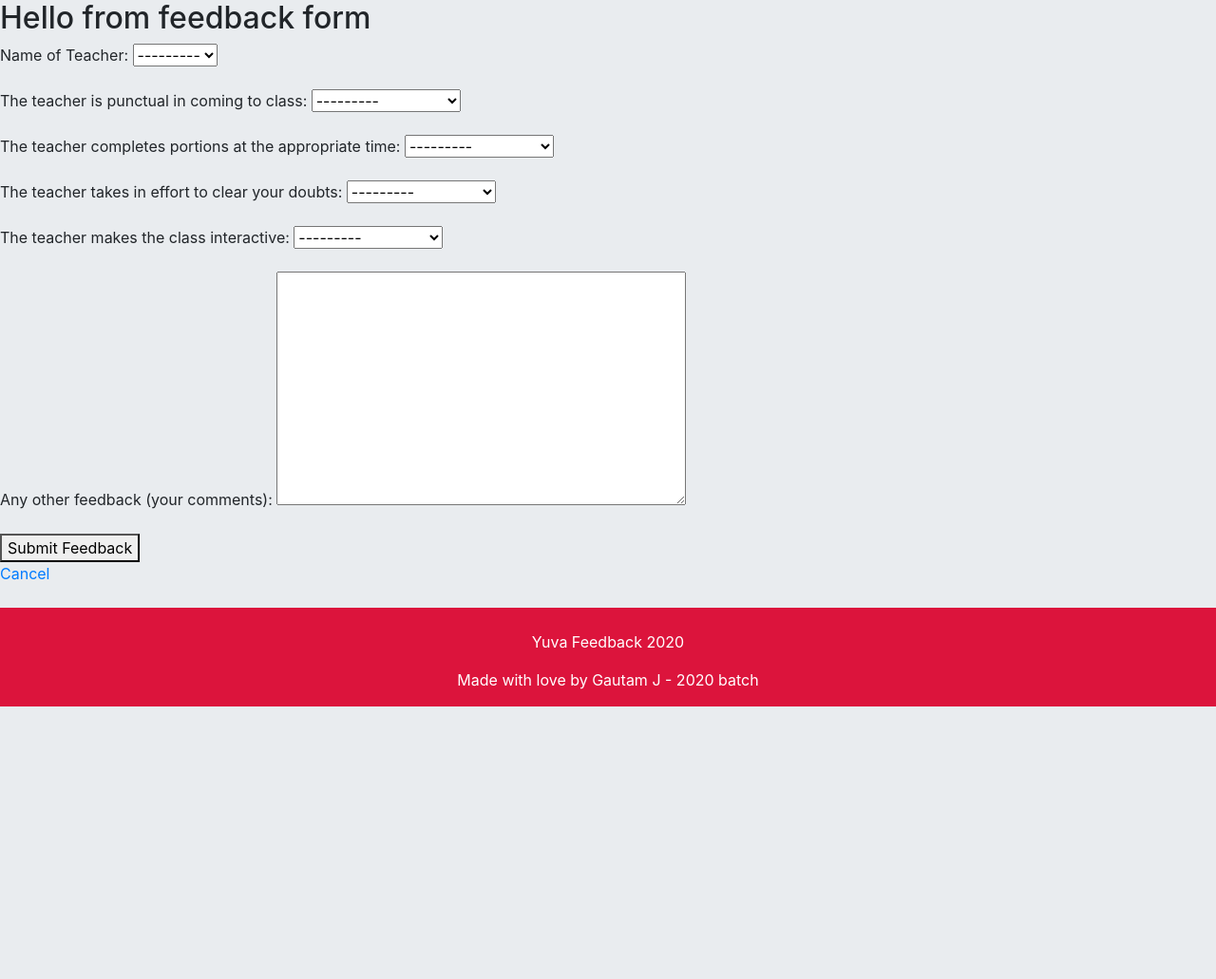
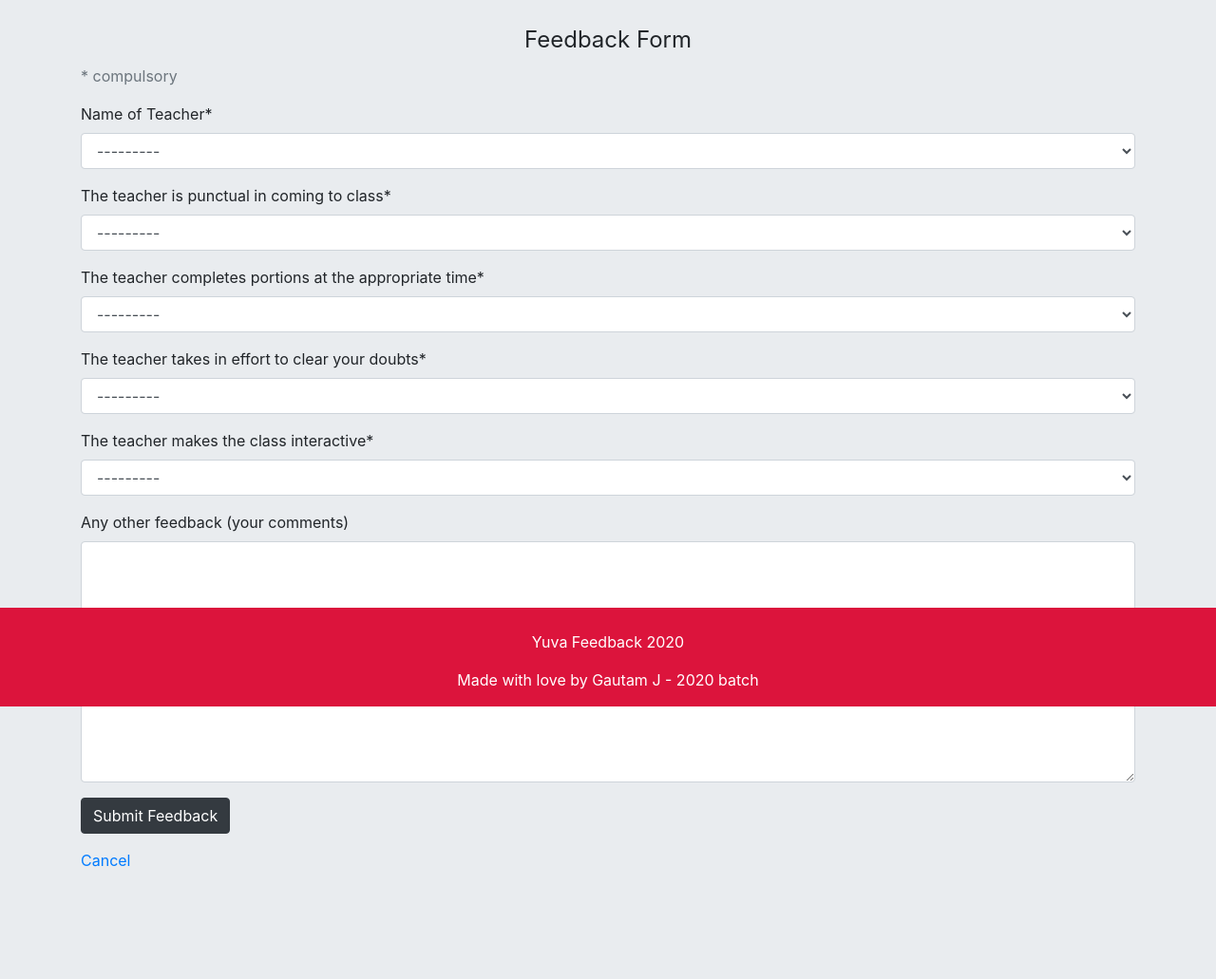
Before and after one commit to Gautam-J/yuva-feedback, a Django app: page /feedback/ in a window 1280 px wide. Shown: the part 56-1087 px from the top of the page at 95% size. Before the commit the page ends 800 px from the top, so only its background shows below. Run offline with Django 3.2, Linux system fonts and the light colour scheme; data comes from the database, SQL or seed files in the repository; some libraries are stand-ins or nearby versions.

Commit message:
added crispy form html for FeedbackForm

```diff
--- a/Feedback/templates/Feedback/feedback_form.html
+++ b/Feedback/templates/Feedback/feedback_form.html
@@ -1,20 +1,19 @@
 {% extends 'Home/index.html' %}
+{% load crispy_forms_tags %}
 {% block content %}
-
-    <div>
-        <h2>Hello from feedback form</h2>
-    </div>
-
-    <div>
-        <form action="#" method="post">
+    <div class="container">
+        <form method="POST">
             {% csrf_token %}
-            {{ form.as_p }}
-            <button type="submit">Submit Feedback</button>
+            <legend class="text-center mt-4">Feedback Form</legend>
+            <p class="text-muted">* compulsory</p>
+            {{ form|crispy }}
+            <div class="form-group">
+                <button class="btn btn-dark" type="submit">Submit Feedback</button>
+            </div>
         </form>
-    </div>
-
-    <div>
-        <a role="button" href="{% url 'HomeView' %}">Cancel</a>
+        <div>
+            <a href="{% url 'HomeView' %}">Cancel</button>
+        </div>
     </div>
 
 {% endblock content %}
```
